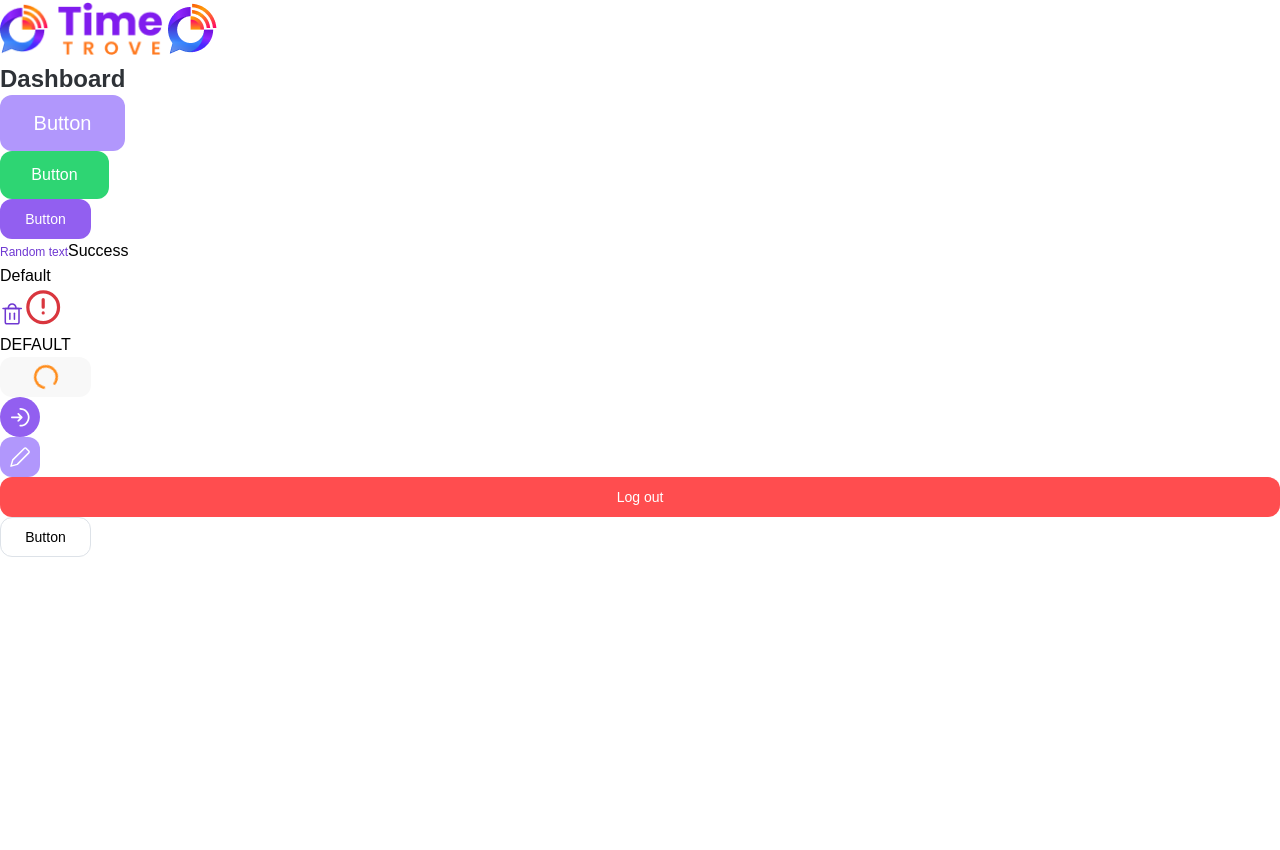
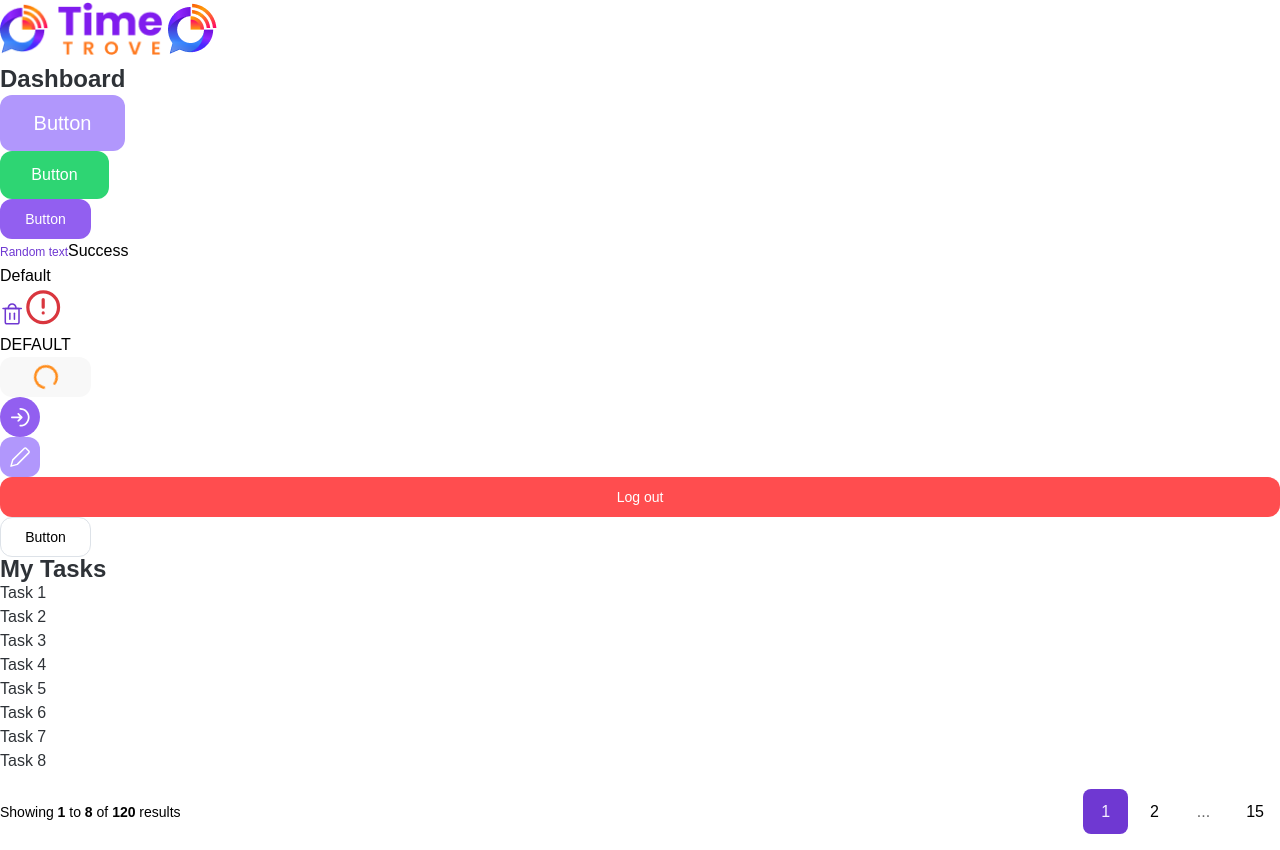
Before and after one commit to NenadBanjeglav/time-trove, a React (Vite) app: page / in a window 1280 px wide. Before the commit the page ends 800 px from the top, so only its background shows below. Built offline with nearby package versions, Linux system fonts and the light colour scheme.

Commit message:
in progress

```diff
--- /dev/null
+++ b/src/components/molecules/pagination/Pagination.tsx
@@ -0,0 +1,57 @@
+import { useSearchParams } from 'react-router-dom'
+
+import { getPaginationRange } from './helpers'
+import { StyledPagination, PageInfo, Buttons, PaginationButton } from './pagination.styles'
+
+export const PAGE_SIZE = 8
+
+type PaginationProps = {
+  count: number
+}
+
+export const Pagination = ({ count }: PaginationProps) => {
+  const [searchParams, setSearchParams] = useSearchParams()
+
+  const currentPage = Number(searchParams.get('page') || '1')
+  const pageCount = Math.ceil(count / PAGE_SIZE)
+
+  const handlePageChange = (page: number) => {
+    searchParams.set('page', page.toString())
+    setSearchParams(searchParams)
+  }
+
+  if (pageCount <= 1) return null
+
+  const start = (currentPage - 1) * PAGE_SIZE + 1
+  const end = currentPage === pageCount ? count : currentPage * PAGE_SIZE
+
+  return (
+    <StyledPagination>
+      <PageInfo>
+        Showing <span>{start}</span> to <span>{end}</span> of <span>{count}</span> results
+      </PageInfo>
+
+      <Buttons>
+        {getPaginationRange(currentPage, pageCount).map((page, index) => {
+          if (page === '...') {
+            return (
+              <PaginationButton key={`ellipsis-${index}`} disabled>
+                ...
+              </PaginationButton>
+            )
+          }
+
+          return (
+            <PaginationButton
+              key={page}
+              onClick={() => handlePageChange(page)}
+              $active={currentPage === page}
+            >
+              {page}
+            </PaginationButton>
+          )
+        })}
+      </Buttons>
+    </StyledPagination>
+  )
+}
--- /dev/null
+++ b/src/components/molecules/pagination/helpers.ts
@@ -0,0 +1,23 @@
+export const getPaginationRange = (currentPage: number, totalPages: number): (number | '...')[] => {
+  if (totalPages <= 7) {
+    return Array.from({ length: totalPages }, (_, i) => i + 1)
+  }
+
+  const showEarlyRange = currentPage < 5
+
+  const middlePages = showEarlyRange
+    ? Array.from({ length: Math.min(totalPages - 2, currentPage + 1 - 2 + 1) }, (_, i) => i + 2)
+    : [currentPage - 1, currentPage, currentPage + 1].filter(p => p > 1 && p < totalPages)
+
+  const pages: (number | '...')[] = [1]
+
+  const hasLeftGap = !showEarlyRange
+  const hasRightGap = middlePages[middlePages.length - 1] < totalPages - 1
+
+  if (hasLeftGap) pages.push('...')
+  pages.push(...middlePages)
+  if (hasRightGap) pages.push('...')
+  pages.push(totalPages)
+
+  return pages
+}
--- /dev/null
+++ b/src/components/molecules/pagination/pagination.styles.ts
@@ -0,0 +1,57 @@
+import styled from 'styled-components'
+
+export const StyledPagination = styled.div`
+  width: 100%;
+  display: flex;
+  align-items: center;
+  justify-content: space-between;
+  padding: ${({ theme }) => theme.spacing.medium} 0;
+`
+
+export const PageInfo = styled.p`
+  font-size: ${({ theme }) => theme.typography.fontSize.small};
+  color: ${({ theme }) => theme.colors.neutral.hue500};
+
+  & span {
+    font-weight: ${({ theme }) => theme.typography.fontWeight.bold};
+  }
+`
+
+export const Buttons = styled.div`
+  display: flex;
+  gap: ${({ theme }) => theme.spacing.xSmall};
+  flex-wrap: wrap;
+`
+
+export const PaginationButton = styled.button<{ $active?: boolean }>`
+  border: none;
+  border-radius: 8px;
+  background-color: ${({ theme, $active }) =>
+    $active ? theme.colors.primary.hue200 : theme.colors.neutral.hue0};
+  color: ${({ theme, $active }) =>
+    $active ? theme.colors.primary.hue0 : theme.colors.neutral.hue500};
+  font-size: ${({ theme }) => theme.typography.fontSize.base};
+  font-weight: ${({ theme }) => theme.typography.fontWeight.medium};
+  padding: 0.6rem 1rem;
+  min-width: 2.8rem;
+  height: 2.8rem;
+
+  display: flex;
+  align-items: center;
+  justify-content: center;
+
+  transition:
+    background-color 0.2s ease,
+    color 0.2s ease;
+  cursor: pointer;
+
+  &:hover:not(:disabled) {
+    background-color: ${({ theme }) => theme.colors.primary.hue100};
+    color: ${({ theme }) => theme.colors.primary.hue50};
+  }
+
+  &:disabled {
+    opacity: 0.6;
+    cursor: default;
+  }
+`
--- a/src/pages/Dashboard.tsx
+++ b/src/pages/Dashboard.tsx
@@ -1,3 +1,5 @@
+import { useSearchParams } from 'react-router-dom'
+
 import { AlertIcon } from '../assets/icons/AlertIcon'
 import { DeleteIcon } from '../assets/icons/DeleteIcon'
 import { EditIcon } from '../assets/icons/EditIcon'
@@ -5,9 +7,21 @@ import { LogoutIcon } from '../assets/icons/LogoutIcon'
 import { Button } from '../components/atoms/button/Button'
 import { Icon } from '../components/atoms/icon/Icon'
 import { Text } from '../components/atoms/text/Text'
+import { PAGE_SIZE, Pagination } from '../components/molecules/pagination/Pagination'
+
+const allItems = Array.from({ length: 120 }, (_, i) => ({
+  id: i + 1,
+  name: `Task ${i + 1}`,
+}))
 
 export const Dashboard = () => {
+  const [searchParams] = useSearchParams()
+  const page = Number(searchParams.get('page') || '1')
+
+  const start = (page - 1) * PAGE_SIZE
+  const paginatedItems = allItems.slice(start, start + PAGE_SIZE)
   return (
+    <div>
       <div>
         <Button variant="primary" size="xlarge" color="hue50" />
         <Button variant="success" size="large" />
@@ -43,5 +57,17 @@ export const Dashboard = () => {
 
         <Button variant="neutral" />
       </div>
+      <div>
+        <h2>My Tasks</h2>
+
+        <ul>
+          {paginatedItems.map(task => (
+            <li key={task.id}>{task.name}</li>
+          ))}
+        </ul>
+
+        <Pagination count={allItems.length} />
+      </div>
+    </div>
   )
 }
```
Lines whose indentation alone changed are shown as unchanged.
